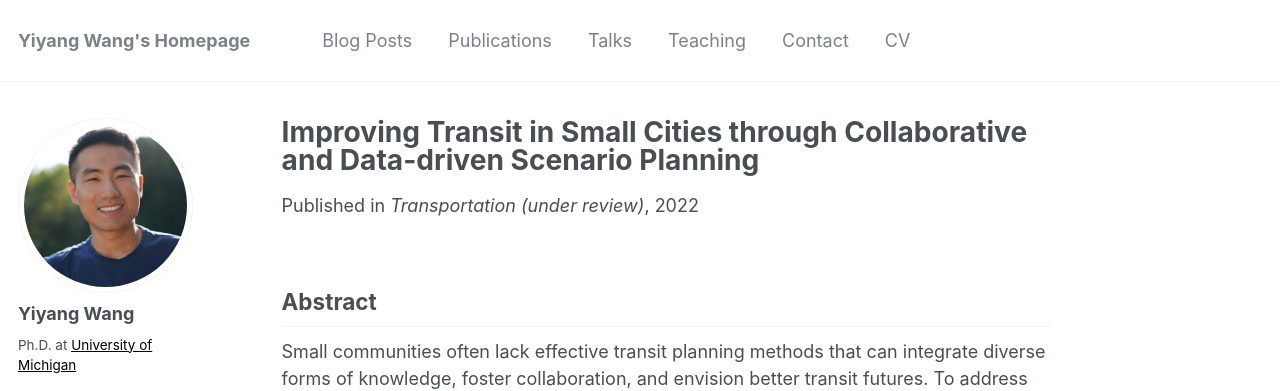
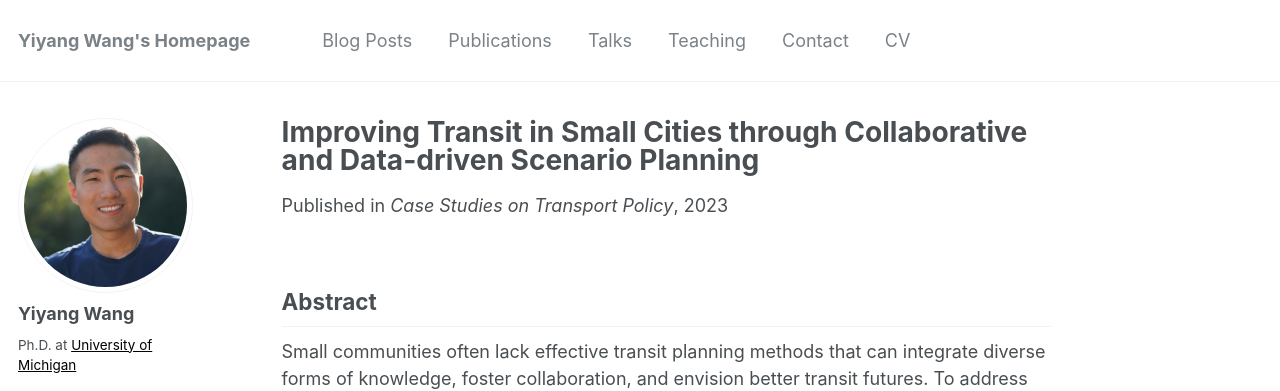
Before and after one commit to yiyangwan/yiyangwan.github.io, a Jekyll site: the page built from _publications/BH.md, in a window 1280 px wide and 900 px high. Shown: the top 391 px of the window. Built offline with Jekyll 4.4.1, drawn with Linux system fonts in a browser that asks for light colours.

Commit message:
Update BH.md

```diff
--- a/_publications/BH.md
+++ b/_publications/BH.md
@@ -4,8 +4,8 @@ excerpt: "<p align='center'><a href='/publications/BH'><img src='/images/BH.png'
 collection: publications
 permalink: /publications/BH
 # excerpt: 'This paper is about the number 1. The number 2 is left for future work.'
-date: 2022-07-29
-venue: 'Transportation (under review)'
+date: 2023-01-20
+venue: 'Case Studies on Transport Policy'
 # paperurl: 'https://ieeexplore.ieee.org/document/8684317'
 # citation: 'Yiyang Wang, Neda Masoud. <i>Working Paper.</i>'
 ---
```
